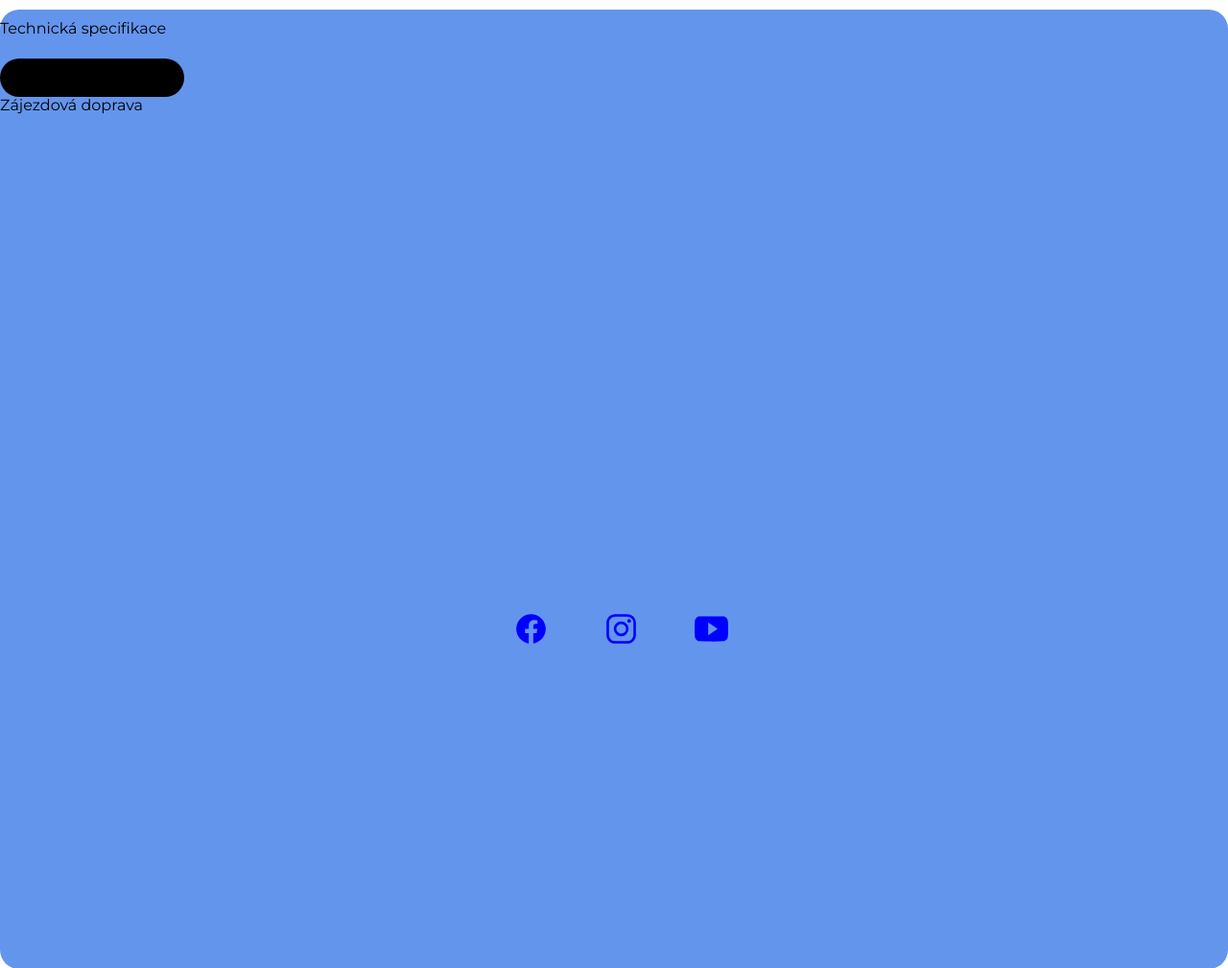
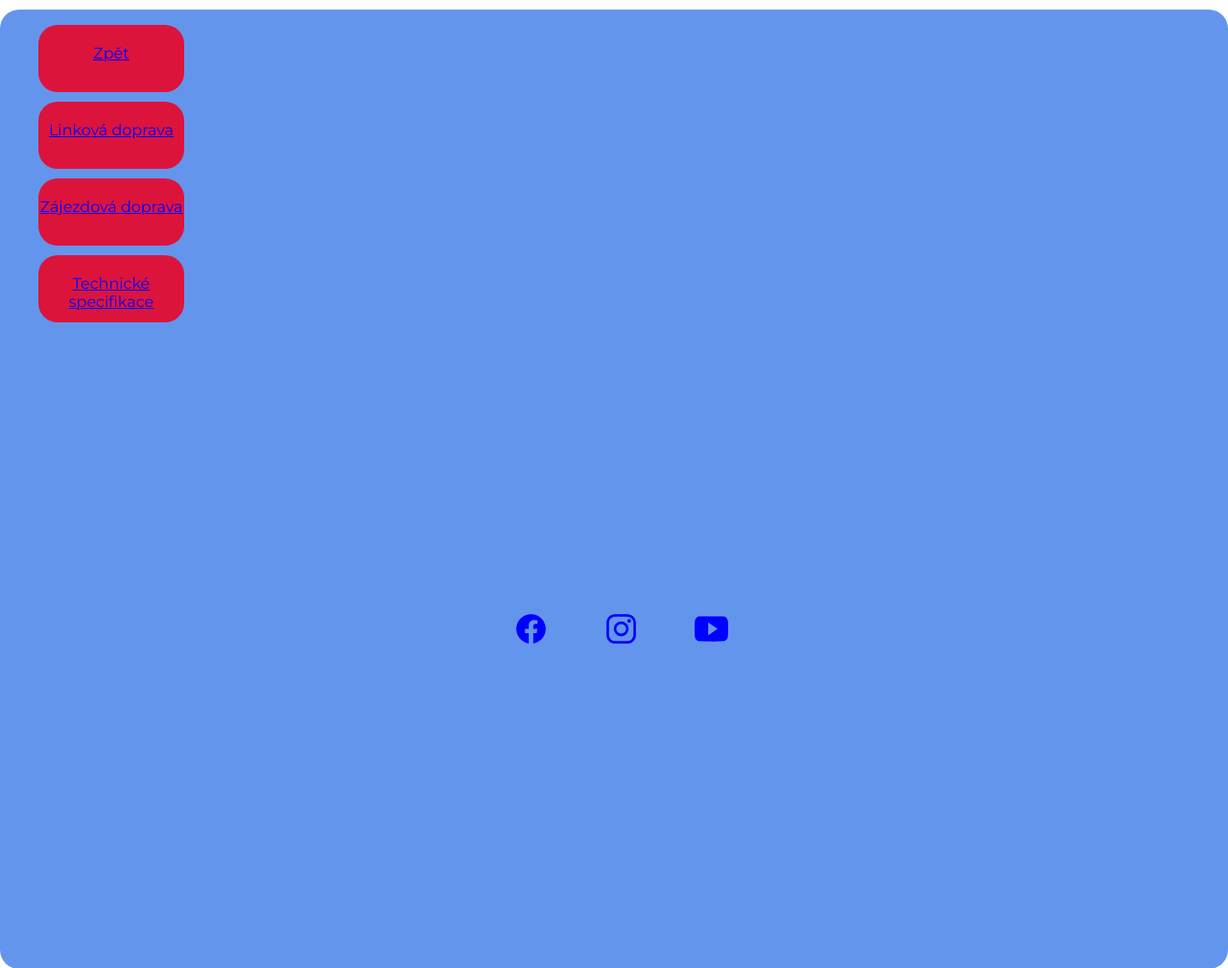
Before and after one commit to MatyasHarvanek04/WebPresentation, a PHP site: page /Pages/autobus.html in a window 1280 px wide. Shown: the part 110-1119 px from the top of the page at 96% size. Run offline with PHP 8.4, Linux system fonts and the light colour scheme.

Commit message:
zaklDesign

```diff
--- a/Main/Css/style2.css
+++ b/Main/Css/style2.css
@@ -52,40 +52,53 @@ ul li {
     list-style: none;
 }
 
-.m1 {
+#navi {
+    width: 15%;
+    height: 300px;
+    position: fixed;
+    z-index: 100;
+}
+
+#m1 {
     font-family: 'Montserrat', sans-serif;
-    margin-top: 4%;
-    width: 15%;
-    height: 40px;
-    position: fixed;
-    z-index: 1;
-    background-color: black;
+    padding-top: 20px;
+    margin-top: 10px;
+    height: 50px;
     border-radius: 20px;
+    background-color: crimson;
     text-align: center;
 }
 
-.m2 {
+#m2 {
     font-family: 'Montserrat', sans-serif;
-    margin-top: 7%;
-    width: 15%;
-    position: fixed;
-    z-index: 100;
-    color: black;
+    padding-top: 20px;
+    margin-top: 10px;
+    height: 50px;
+    border-radius: 20px;
+    background-color: crimson;
+    text-align: center;
 }
 
-.m3 {
+#m3 {
     font-family: 'Montserrat', sans-serif;
-    margin-top: 10%;
-    width: 15%;
-    position: fixed;
-    z-index: 100;
-    color: black;
+    padding-top: 20px;
     margin-top: 10px;
+    height: 50px;
+    border-radius: 20px;
+    background-color: crimson;
+    text-align: center;
 }
 
-#navigaceleft {
+#m4 {
+    font-family: 'Montserrat', sans-serif;
+    padding-top: 20px;
+    margin-top: 10px;
+    height: 50px;
     border-radius: 20px;
-    background-color: blueviolet;
-    width: 200px;
-    position: relative;
+    background-color: crimson;
+    text-align: center;
 }
+
+#pati {
+    margin-top: 90%;
+}
--- a/Main/Pages/autobus.html
+++ b/Main/Pages/autobus.html
@@ -53,9 +53,23 @@
 
 
         <div id="obsah">
-            <div class="m1"> Linková doprava </div>
-            <div class="m2"> Zájezdová doprava </div>
-            <div class="m3"> Technická specifikace </div>
+            <div id="navi">
+                <ul>
+                    <li id="m1"><a href="#navigation">Zpět</a> </li>
+                    <li id="m2">
+                        <a href="#section1">Linková doprava</a>
+
+                    </li>
+                    <li id="m3">
+                        <a href="#section2">Zájezdová doprava</a>
+
+                    </li>
+                    <li id="m4">
+                        <a href="#section3">Technické specifikace</a>
+                    </li>
+                </ul>
+            </div>
+
             <div id="section1"></div>
             <div id="section2"></div>
             <div id="section3"></div>
--- a/Main/index.html
+++ b/Main/index.html
@@ -108,6 +108,7 @@
                 </div>
             </div>
         </div>
+        <div id="pati">
             <div class="pat">
                 <ul class="logos">
                     <li class="lg">
@@ -129,6 +130,7 @@
                 </ul>
             </div>
         </div>
+    </div>
     <script src="../HSlideShow/swiped-events.js"></script>
     <script src="../HSlideShow/HSlideShow.js"></script>
     <script type="module" src="https://unpkg.com/ionicons@5.5.2/dist/ionicons/ionicons.esm.js"></script>
```
Lines whose indentation alone changed are shown as unchanged.
